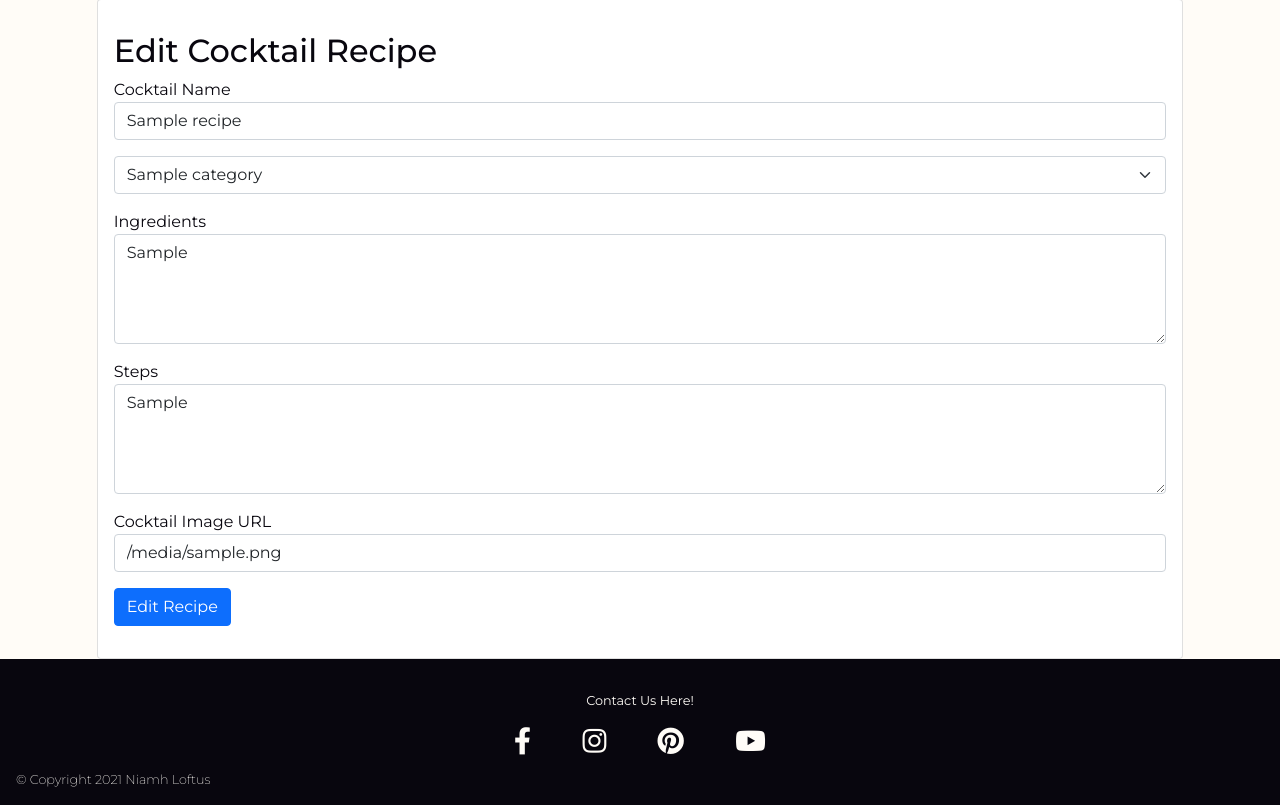
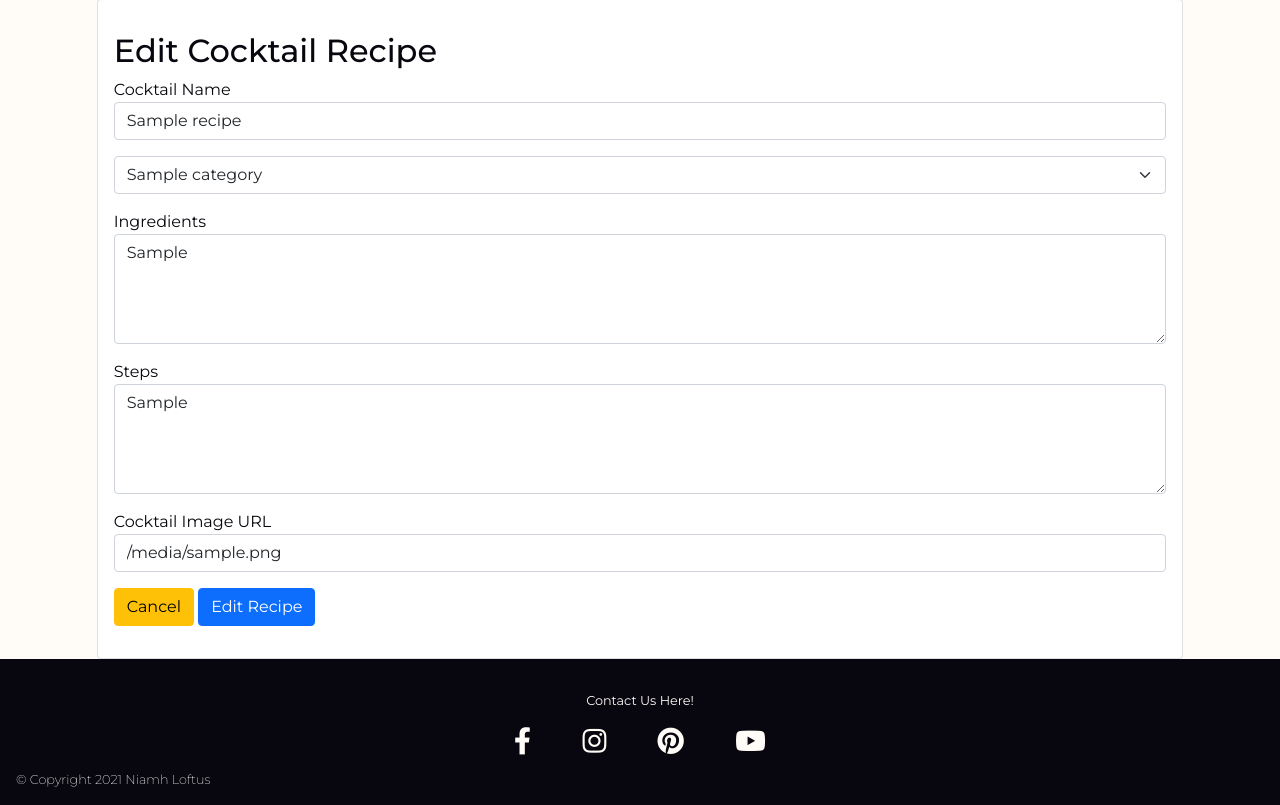
Before and after one commit to LoftusN13/ms3-pickyourpoison, a Flask app: template templates/edit_cocktail.html in a window 1280 px wide. Shown: the part 118-923 px from the top of the page. Run offline with Flask 2, Linux system fonts and the light colour scheme; the template is opened without the code that fills it: most values are stand-ins (such as "Sample title", 1, 10 or a date in 2020); some libraries are stand-ins or nearby versions.

```diff
--- a/templates/edit_cocktail.html
+++ b/templates/edit_cocktail.html
@@ -43,15 +43,18 @@
                             </textarea>
                         </div>
 
-                        <!-- cocktail imgage url input -->
+                        <!-- cocktail image url input -->
                         <div class="mb-3">
                             <label for="cocktail_image">Cocktail Image URL</label>
                             <input type="text" class="form-control" name="cocktail_image" id="cocktail_image"
                             value="{{ recipe.cocktail_image }}" required>
                         </div>
 
+                        <!-- edit cocktail recipe cancel button -->
+                        <a href="{{ url_for('get_cocktails') }}" class="btn btn-warning">Cancel</a>
                         <!-- edit cocktail recipe submit button -->
                         <button type="submit" class="btn btn-primary">Edit Recipe</button>
+
                     </form>
                 </div>
             </div>
```
